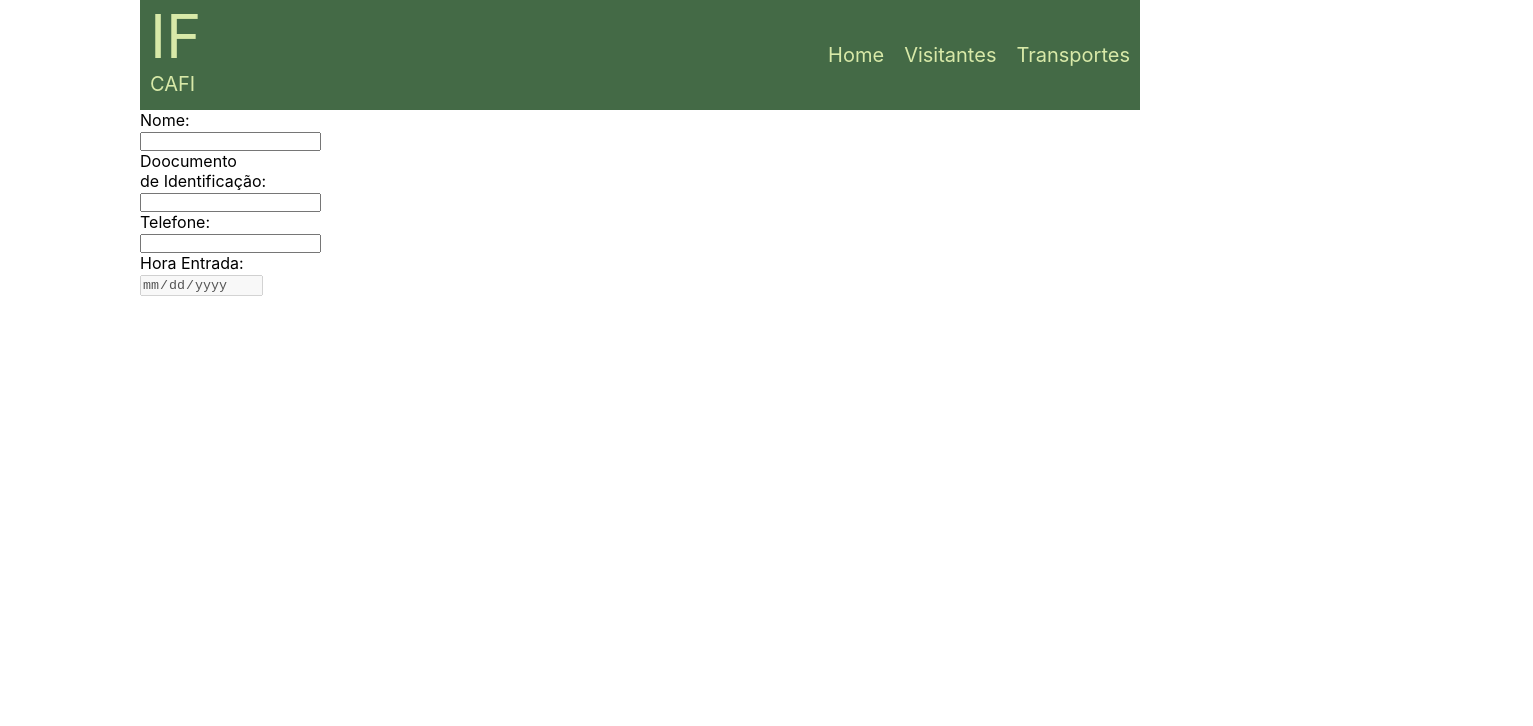
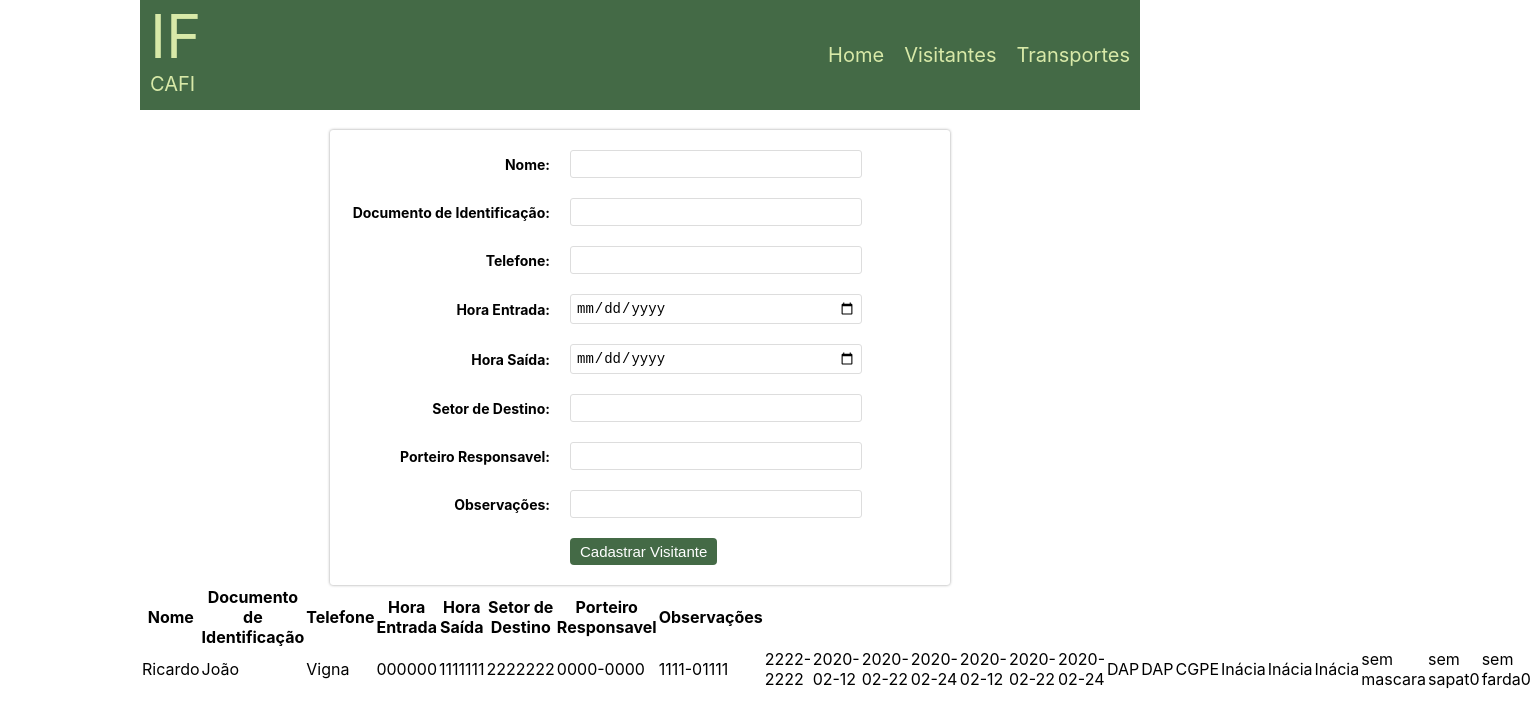
Before and after one commit to ricardoseminsta/ifpe_project, a React (Create React App) app in the folder frontend/: page /lobby in a window 1280 px wide. Shown: the top 726 px of the page, 1533 px wide, since content can reach past the window. Built offline with nearby package versions, Linux system fonts and the light colour scheme.

Commit message:
commit map visits

```diff
--- /dev/null
+++ b/frontend/src/helpers/visits.ts
@@ -0,0 +1,5 @@
+export const visits = [
+    {name: 'Ricardo', doc: '000000', phone: '0000-0000', arrivalTime: '2020-02-12', exitTime: '2020-02-12', sector: 'DAP', doorman: 'Inácia', obs: 'sem mascara'},
+    {name: 'João', doc: '1111111', phone: '1111-01111', arrivalTime: '2020-02-22', exitTime: '2020-02-22', sector: 'DAP', doorman: 'Inácia', obs: 'sem sapat0'},
+    {name: 'Vigna', doc: '2222222', phone: '2222-2222', arrivalTime: '2020-02-24', exitTime: '2020-02-24', sector: 'CGPE', doorman: 'Inácia', obs: 'sem farda0'}
+]
--- a/frontend/src/pages/Lobby/index.tsx
+++ b/frontend/src/pages/Lobby/index.tsx
@@ -1,33 +1,24 @@
-import { LobbyArea } from './style'
-
+import { LobbyArea, VisitArea } from './style'
+import { visits } from '../../helpers/visits';
 import { Container } from '../../components/MainComponents';
 import { useState } from 'react';
 
 export const Lobby = () => {
 
-    const [disabled, setDisabled] = useState(false);
-    const [name, setName] = useState('');
-    const [doc, setDoc] = useState('');
-    const [phone, setPhone] = useState('');
-    const [arrivalTime, setArrivalTime] = useState('');
+    const [disabled, setDisabled] = useState<boolean>(false);
+    const [name, setName] = useState<String>('');
+    const [doc, setDoc] = useState<String>('');
+    const [phone, setPhone] = useState<String>('');
+    const [arrivalTime, setArrivalTime] = useState<String>('');
+    const [exitTime, setExitTime] = useState<String>('');
+    const [sector, setSector] = useState<String>('');
+    const [doorman, setDoorman] = useState<String>('');
+    const [obs, setObs] = useState<String>('');
 
-    const setZero = (number: number) => {
-        if(number < 0) {
-            return `0${number}`;
-        }
+    const handleSubmit = () => {
+        alert('pegou');
+
     }
-
-    const formatDate = () => {
-        let cDate = new Date();
-
-        let months = ['janeiro', 'fevereiro', 'março', 'abril', 'maio', 'junho', 'julho', 'agosto', 'setembro', 'outubro', 'novembro', 'dezembro'];
-        let cDay = cDate.getDate();
-        let cMonth = cDate.getMonth();
-        let cYear = cDate.getFullYear();
-
-        return `${cDay} de ${months[cMonth]} de ${cYear}`;
-    }
-
     return(
         <Container>
             <LobbyArea>
@@ -38,19 +29,19 @@ export const Lobby = () => {
                             <input
                                 type="text"
                                 disabled={disabled}
-                                value={name}
+                                value={name.toString()}
                                 onChange={e => setName(e.target.value)}
                                 required
                             />
                         </div>
                     </label>
                     <label className="area">
-                        <div className="area--title">Doocumento<br />de Identificação:</div>
+                        <div className="area--title">Documento de Identificação:</div>
                         <div className="area--input">
                             <input
                                 type="text"
                                 disabled={disabled}
-                                value={doc}
+                                value={doc.toString()}
                                 onChange={e => setDoc(e.target.value)}
                                 required
                             />
@@ -62,7 +53,7 @@ export const Lobby = () => {
                             <input
                                 type="text"
                                 disabled={disabled}
-                                value={phone}
+                                value={phone.toString()}
                                 onChange={e => setPhone(e.target.value)}
                                 required
                             />
@@ -73,13 +64,121 @@ export const Lobby = () => {
                         <div className="area--input">
                         <input
                                 type="date"
-                                disabled={!disabled}
-                                value={arrivalTime}
+                                disabled={disabled}
+                                value={arrivalTime.toString()}
+                                onChange={e => setArrivalTime(e.target.value)}
                                 required
                             />
                         </div>
                     </label>
+                    <label className="area">
+                        <div className="area--title">Hora Saída:</div>
+                        <div className="area--input">
+                        <input
+                                type="date"
+                                disabled={disabled}
+                                value={exitTime.toString()}
+                                required
+                            />
+                        </div>
+                    </label>
+                    <label className="area">
+                        <div className="area--title">Setor de Destino:</div>
+                        <div className="area--input">
+                        <input
+                                type="text"
+                                disabled={disabled}
+                                value={sector.toString()}
+                                required
+                            />
+                        </div>
+                    </label>
+                    <label className="area">
+                        <div className="area--title">Porteiro Responsavel:</div>
+                        <div className="area--input">
+                        <input
+                                type="text"
+                                disabled={disabled}
+                                value={doorman.toString()}
+                                required
+                            />
+                        </div>
+                    </label>
+                    <label className="area">
+                        <div className="area--title">Observações:</div>
+                        <div className="area--input">
+                            <input
+                                type="text"
+                                disabled={disabled}
+                                value={obs.toString()}
+                                required
+                            />
+                        </div>
+                    </label>
+                    <label className="area">
+                        <div className="area--title"></div>
+                        <div className="area--input">
+                            <button disabled={disabled} onClick={handleSubmit}>Cadastrar Visitante</button>
+                        </div>
+                    </label>
                 </form>
+                <VisitArea>
+                    <table>
+                        <tr>
+                            <th>Nome</th>
+                            <th>Documento de Identificação</th>
+                            <th>Telefone</th>
+                            <th>Hora Entrada</th>
+                            <th>Hora Saída</th>
+                            <th>Setor de Destino</th>
+                            <th>Porteiro Responsavel</th>
+                            <th>Observações</th>
+                        </tr>
+
+                        <tr>
+                            {visits.map((item, index) => (
+                                <td className="itemVisit" key={index}>
+                                    {item.name}
+                                </td>
+                            ))}
+                            {visits.map((item, index) => (
+                                <td className="itemVisit" key={index}>
+                                    {item.doc}
+                                </td>
+                            ))}
+                            {visits.map((item, index) => (
+                                <td className="itemVisit" key={index}>
+                                    {item.phone}
+                                </td>
+                            ))}
+                            {visits.map((item, index) => (
+                                <td className="itemVisit" key={index}>
+                                    {item.arrivalTime}
+                                </td>
+                            ))}
+                            {visits.map((item, index) => (
+                                <td className="itemVisit" key={index}>
+                                    {item.exitTime}
+                                </td>
+                            ))}
+                            {visits.map((item, index) => (
+                                <td className="itemVisit" key={index}>
+                                    {item.sector}
+                                </td>
+                            ))}
+                            {visits.map((item, index) => (
+                                <td className="itemVisit" key={index}>
+                                    {item.doorman}
+                                </td>
+                            ))}
+                            {visits.map((item, index) => (
+                                <td className="itemVisit" key={index}>
+                                    {item.obs}
+                                </td>
+                            ))}
+                        </tr>
+                    </table>
+                </VisitArea>
             </LobbyArea>
         </Container>
     );
--- a/frontend/src/pages/Lobby/style.ts
+++ b/frontend/src/pages/Lobby/style.ts
@@ -1,5 +1,67 @@
 import styled from "styled-components";
 
 export const LobbyArea = styled.div`
+form {
+    background-color: #FFF;
+    border-radius: 3px;
+    padding: 10px;
+    box-shadow: 0px 0px 3px #999;
+    width: 600px;
+    margin: auto;
+    margin-top: 20px;
+
+    .area {
+        display: flex;
+        align-items: center;
+        padding: 10px;
+        max-width: 500px;
+
+        .area--title {
+            width: 200px;
+            text-align: right;
+            padding-right: 20px;
+            font-weight: bold;
+            font-size: 14px;
+        }
+
+        .area--input{
+            flex: 1;
+
+            input {
+                width: 100%;
+                font-size: 14px;
+                padding: 5px;
+                border: 1px solid #DDD;
+                border-radius: 3px;
+                outline: 0;
+                transition: all ease .4s;
+
+                &:focus {
+                    border: 1px solid #333;
+                    color: #333;
+                }
+            }
+        }
+
+        button {
+            background-color: #446A46;
+            border: 0;
+            outline: 0;
+            padding: 5px 10px;
+            border-radius: 4px;
+            color: #FFF;
+            font-size: 15px;
+            cursor: pointer;
+
+            &:hover {
+                opacity: .9;
+            }
+        }
+
+    }
+}
+`;
+
+export const VisitArea = styled.div`
 
 `;
```
